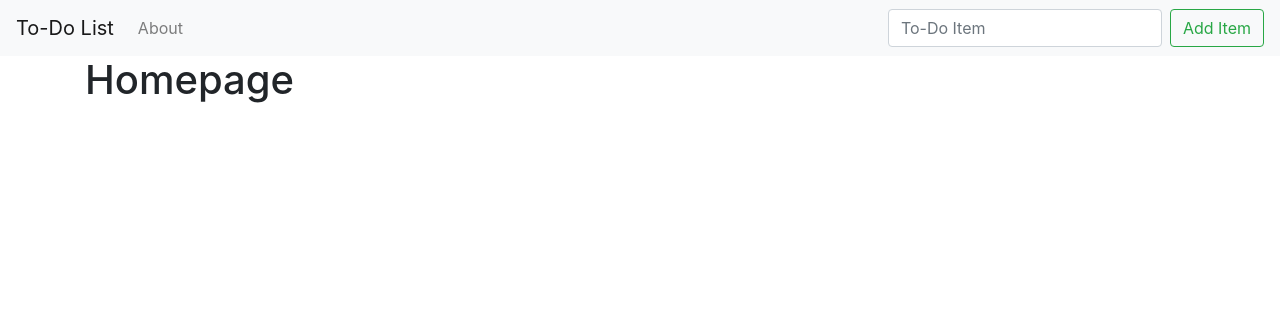
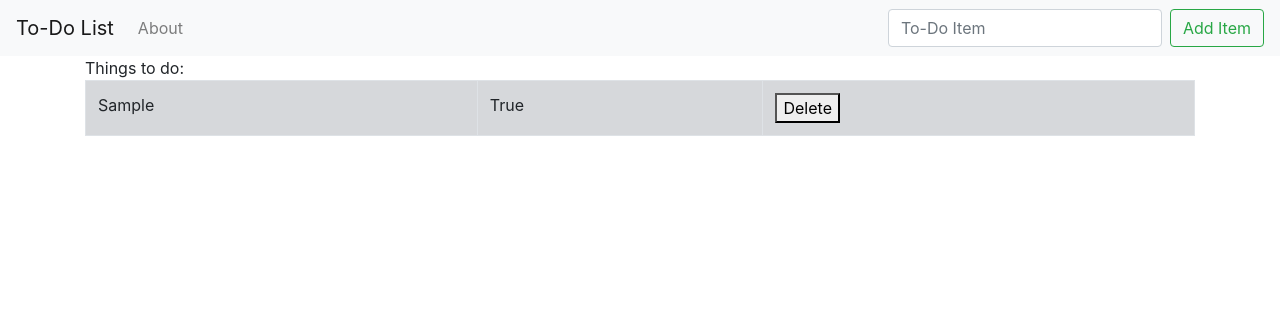
Before and after one commit to kcamloyd/django-todo, a Django app: page / in a window 1280 px wide. Shown: the top 316 px of the page. Run offline with Django 3.2, Linux system fonts and the light colour scheme; tables that the repository leaves empty hold one stand-in row (values such as "Sample post"); some libraries are stand-ins or nearby versions.

Commit message:
Add table to homepage

```diff
--- a/todo_list/templates/home.html
+++ b/todo_list/templates/home.html
@@ -3,5 +3,26 @@
 {% block title %}To-Do List{% endblock %}
 
 {% block content %}
-<h1>Homepage</h1>
+
+    {% if all_items %}
+        <table class="table table-bordered">
+            <thead>Things to do:</thead>
+            {% for item in all_items %}
+                {% if item.completed %}
+                    <tr class="table-secondary">
+                        <td>{{ item.item }}</td>
+                        <td>{{ item.completed }}</td>
+                        <td><button>Delete</button></td>
+                    </tr>
+                {% else %}
+                    <tr>
+                        <td>{{ item.item }}</td>
+                        <td>{{ item.completed }}</td>
+                        <td><button>Delete</button></td>
+                    </tr>
+                {% endif %}
+            {% endfor %}
+        </table>
+    {% endif %}
+
 {% endblock %}
--- a/todo_list/views.py
+++ b/todo_list/views.py
@@ -1,7 +1,9 @@
 from django.shortcuts import render
+from .models import List
 
 def home(request):
-    return render(request, 'home.html', {})
+    all_items = List.objects.all
+    return render(request, 'home.html', {'all_items': all_items})
 
 def about(request):
     context = {'first_name': 'Katie', 'last_name': 'Loyd'}
```
